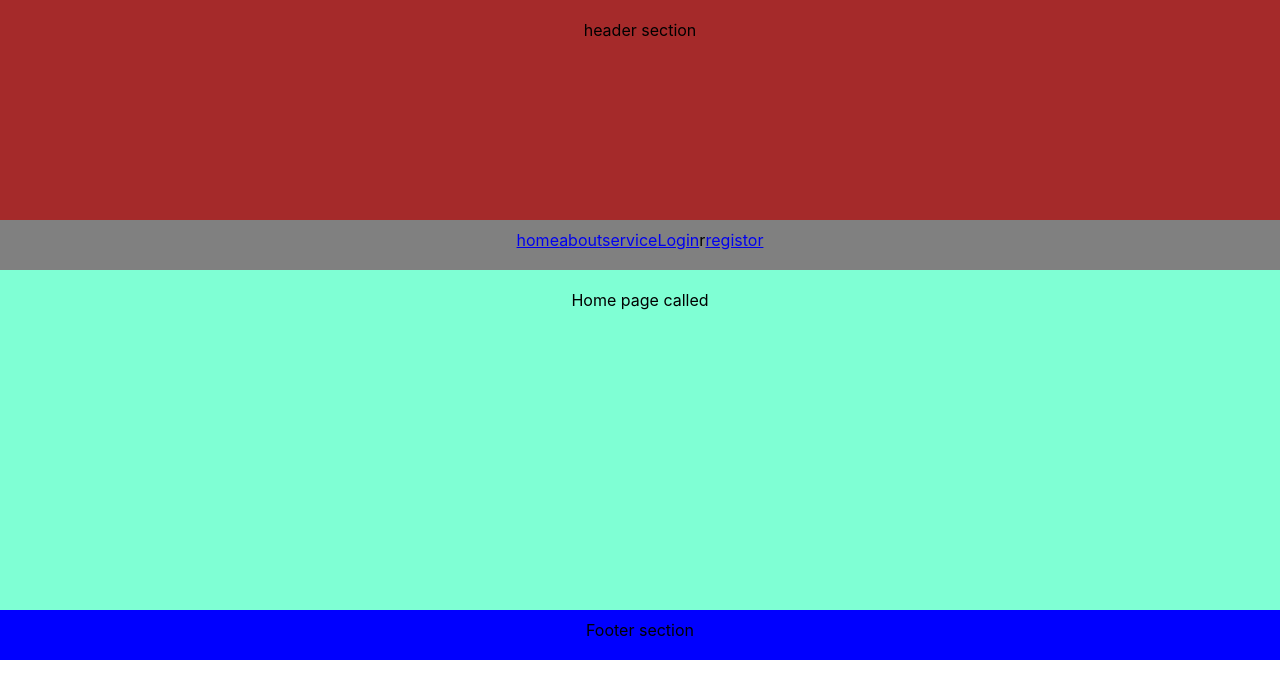
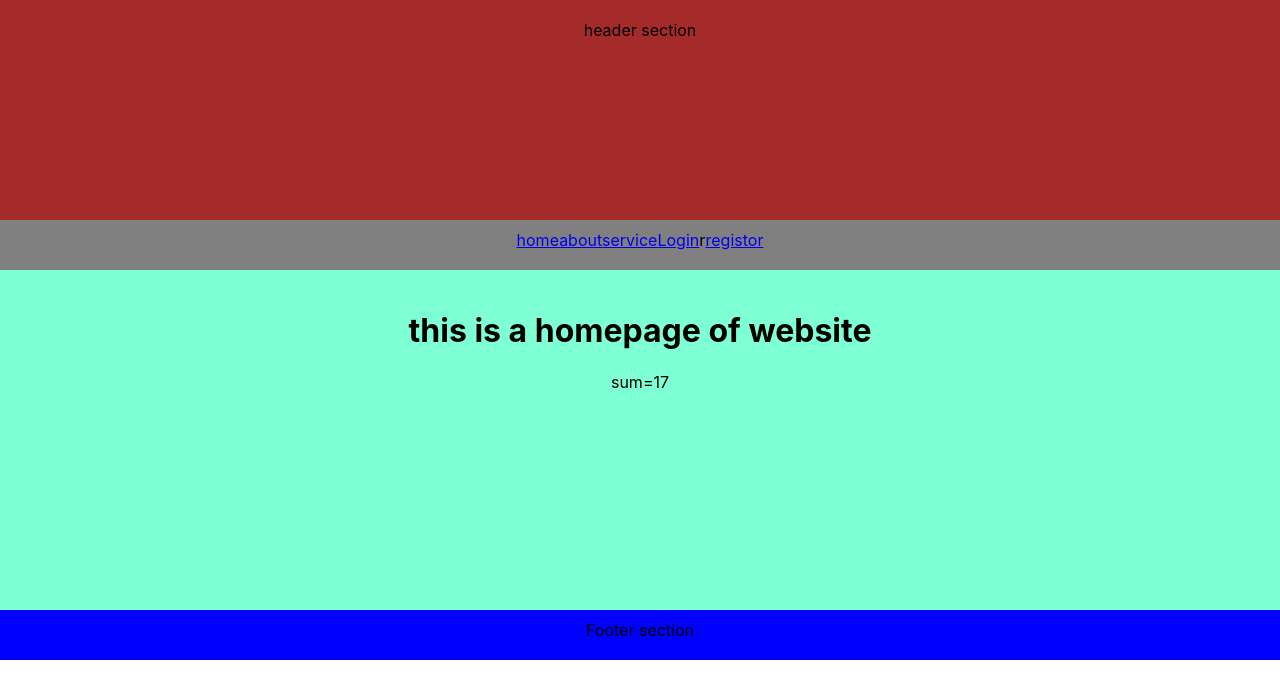
Before and after one commit to Parwatsinghpanwar/projectdemo, a React (Create React App) app: page / in a window 1280 px wide. Shown: the top 698 px of the page. Built offline with nearby package versions, Linux system fonts and the light colour scheme.

Commit message:
Update Home component to display a welcome message and the sum of two numbers

```diff
--- a/src/components/homecomponent/home.js
+++ b/src/components/homecomponent/home.js
@@ -1,9 +1,12 @@
 import './home.css'
 
 function Home(){
+    var a=12,b=5,c;
+    c=a+b
     return(
   <div id= "home">
-    Home page called
+    <h1>this is a homepage of website</h1>
+    <p>sum={c}</p>
   </div>
 
     );
```
